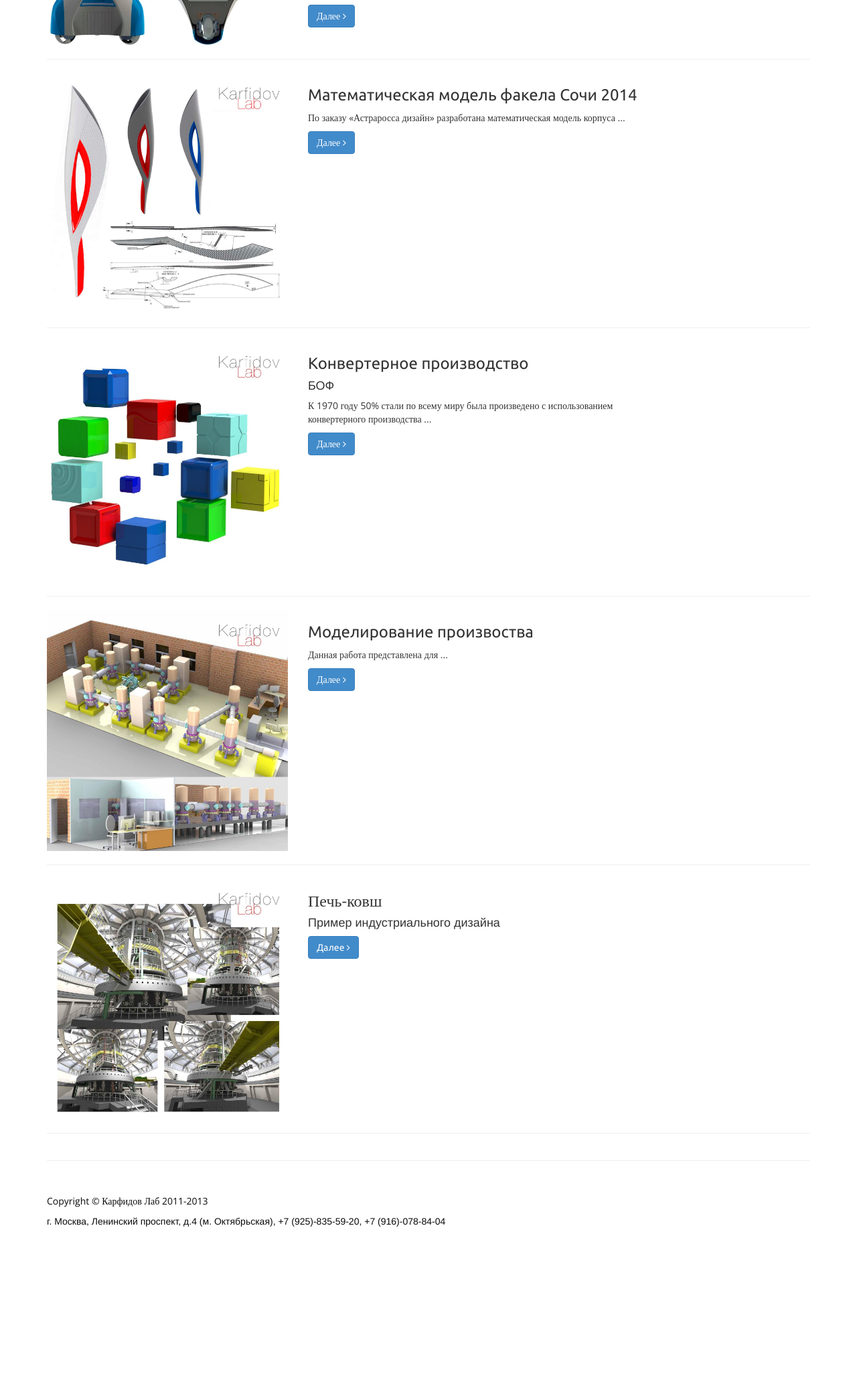
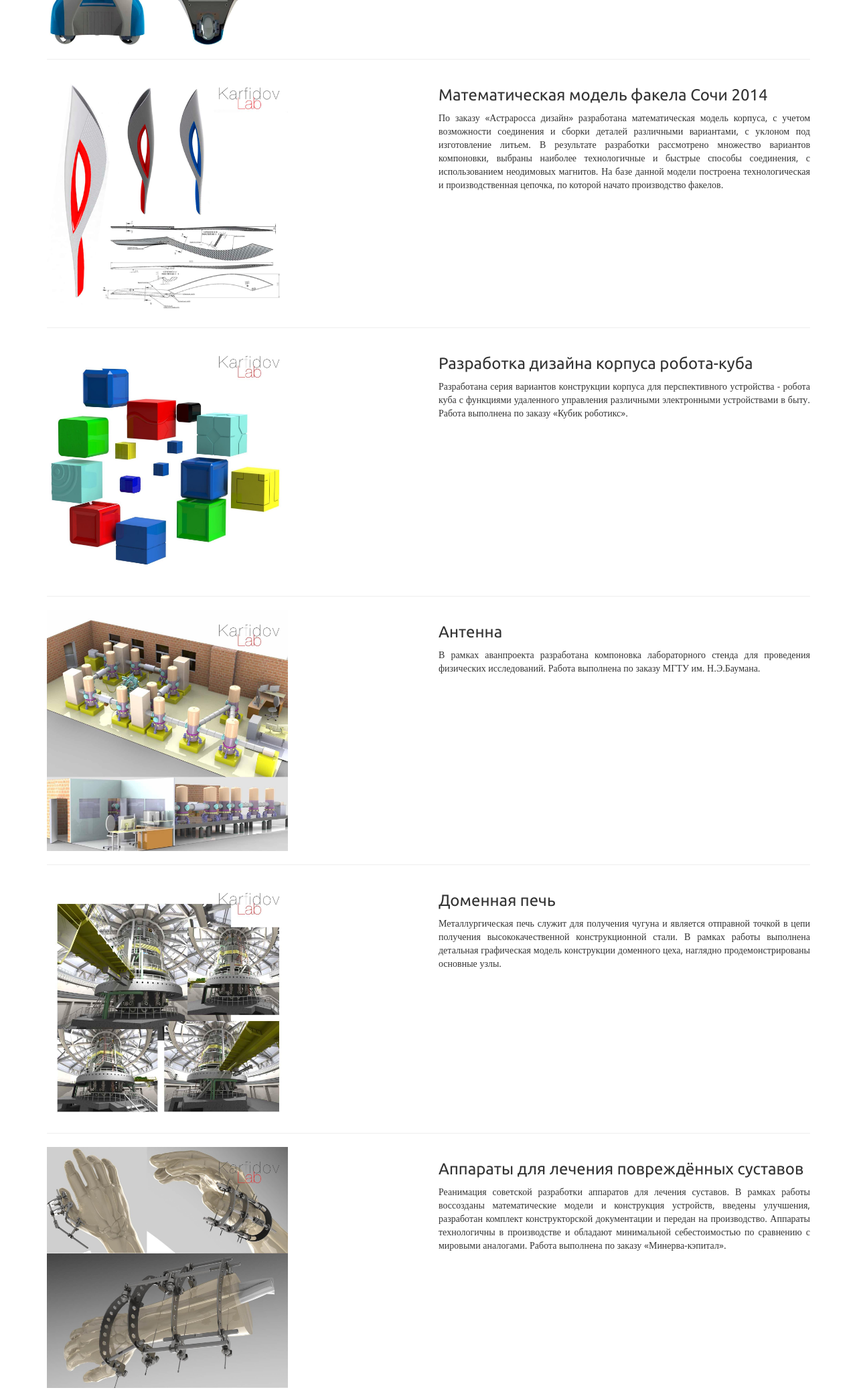
Before and after one commit to nd7141/website0, a website: page public/portfolio.html in a window 1280 px wide. Shown: the part 449-2525 px from the top of the page at 67% size. Before the commit the page ends 2343 px from the top, so only its background shows below. Drawn offline with nearby package versions, Linux system fonts and the light colour scheme.

Commit message:
Change portfolio pictures, text, and justification

```diff
--- a/public/portfolio.html
+++ b/public/portfolio.html
@@ -53,23 +53,16 @@
     <div class="container">
 
       <div class="row">
-
         <div class="col-lg-12">
-          <h1 class="page-header font1">Наши работы <small></small></h1>
-          <!--ol class="breadcrumb">
-            <li><a href="index.html">Home</a></li>
-            <li class="active">One Column Portfolio</li>
-          </ol-->
+          <h1 class="page-header font1" id="item1">Наши работы</h1>
         </div>
-
       </div>
 
       <div class="row">
         <div class="col-xs-4">
           <a href="portfolio1-item.html"><img class="img-responsive" src="Pics/portfolio1.jpg"></a>
         </div>
-
-        <div class="col-xs-4 font2">
+        <div class="col-md-offset-2 col-xs-6 font2">
           <h3 class="font1">Робот удаленного присутствия</h3>
           <p align="justify">Для воплощения дизайнерских эскизов в жизнь была реализована математическая модель конструкции робота.
               Разработана конструкция корпуса, головы, зарядного устройства.
@@ -80,76 +73,91 @@
               Работа выполнена по заказу «Ашманов и партнеры».</p>
            <p align="justify">
               Робот изготовлен, прошел испытания.</p>
-          <a class="btn btn-primary" href="portfolio1-item.html">Далее <i class="fa fa-angle-right"></i></a>
+        </div>
       </div>
 
+      <hr id="item2">
+
+      <div class="row">
+        <div class="col-xs-4">
+          <a href="portfolio-item.html"><img class="img-responsive" src="Pics/portfolio2.png"></a>
+        </div>
+
+        <div class="col-md-offset-2 col-xs-6 font2">
+          <h3 class="font1">Математическая модель факела Сочи 2014</h3>
+          <p align="justify">По заказу «Астраросса дизайн» разработана математическая модель корпуса,
+              с учетом возможности соединения и сборки деталей различными вариантами,
+              с уклоном под изготовление литьем.
+              В результате разработки рассмотрено множество вариантов компоновки,
+              выбраны наиболее технологичные и быстрые способы соединения,
+              с использованием неодимовых магнитов.
+              На базе данной модели построена технологическая и производственная цепочка,
+              по которой начато производство факелов.
+          </p>
+            <p id="item3">
+
+            </p>
+        </div>
       </div>
 
       <hr>
 
       <div class="row">
-
         <div class="col-xs-4">
-          <a href="portfolio-item.html"><img class="img-responsive" src="Pics/portfolio2.png"></a>
+          <a href="portfolio-item.html"><img class="img-responsive" src="Pics/portfolio3.jpg"></a>
         </div>
-
-        <div class="col-xs-8 font2">
-          <h3 class="font1">Математическая модель факела Сочи 2014</h3>
-          <p>По заказу «Астраросса дизайн» разработана математическая модель корпуса ...</p>
-          <a class="btn btn-primary" href="portfolio2-item.html">Далее <i class="fa fa-angle-right"></i></a>
+        <div class="col-md-offset-2 col-xs-6 font2">
+          <h3 class="font1">Разработка дизайна корпуса робота-куба</h3>
+          <p align="justify">Разработана серия вариантов конструкции корпуса для перспективного устройства -
+              робота куба с функциями удаленного управления различными электронными устройствами в быту.
+              Работа выполнена по заказу «Кубик роботикс».
+          </p>
         </div>
-
       </div>
 
       <hr>
 
       <div class="row">
-
         <div class="col-xs-4">
-          <a href="portfolio-item.html"><img class="img-responsive" src="Pics/portfolio3.jpg"></a>
+          <a href="portfolio-item.html"><img class="img-responsive" src="Pics/portfolio4.jpg"></a>
         </div>
-
-        <div class="col-xs-5 font2">
-          <h3 class="font1">Конвертерное производство</h3>
-          <h4>БОФ</h4>
-          <p>К 1970 году 50% стали по всему миру была произведено с использованием конвертерного производства ...</p>
-          <a class="btn btn-primary" href="portfolio1-item.html">Далее <i class="fa fa-angle-right"></i></a>
+        <div class="col-md-offset-2 col-xs-6 font2">
+          <h3 class="font1">Антенна</h3>
+          <p align="justify">В рамках аванпроекта разработана компоновка лабораторного стенда для проведения физических исследований.
+              Работа выполнена по заказу МГТУ им. Н.Э.Баумана.</p>
         </div>
-
       </div>
 
       <hr>
 
         <div class="row">
-
             <div class="col-xs-4">
-          <a href="portfolio-item.html"><img class="img-responsive" src="Pics/portfolio4.jpg"></a>
+                <a href="portfolio-item.html"><img class="img-responsive" src="Pics/portfolio5.jpg"></a>
             </div>
-
-        <div class="col-xs-5 font2">
-          <h3 class="font1">Моделирование произвоства</h3>
-          <h4></h4>
-          <p>Данная работа представлена для ...</p>
-          <a class="btn btn-primary" href="portfolio1-item.html">Далее <i class="fa fa-angle-right"></i></a>
+            <div class="col-md-offset-2 col-xs-6 font2">
+                <h3 class="font1">Доменная печь</h3>
+                <p align="justify">Металлургическая печь служит для получения чугуна и
+                    является отправной точкой в цепи получения высококачественной конструкционной стали.
+                    В рамках работы выполнена детальная графическая модель конструкции доменного цеха,
+                    наглядно продемонстрированы основные узлы. </p>
             </div>
-
         </div>
 
       <hr>
 
         <div class="row">
-
             <div class="col-xs-4">
-          <a href="portfolio-item.html"><img class="img-responsive" src="Pics/portfolio5.jpg"></a>
+                <a href="portfolio-item.html"><img class="img-responsive" src="Pics/portfolio6.jpg"></a>
             </div>
-
-        <div class="col-xs-5 font1">
-          <h3 class="font2">Печь-ковш</h3>
-          <h4>Пример индустриального дизайна</h4>
-          <p></p>
-          <a class="btn btn-primary" href="portfolio1-item.html">Далее <i class="fa fa-angle-right"></i></a>
+            <div class="col-md-offset-2 col-xs-6 font2">
+                <h3 class="font1">Аппараты для лечения повреждённых суставов</h3>
+                <p align="justify">Реанимация советской разработки аппаратов для лечения суставов.
+                    В рамках работы воссозданы математические модели и конструкция устройств,
+                    введены улучшения, разработан комплект конструкторской документации
+                    и передан на производство. Аппараты технологичны в производстве и обладают
+                    минимальной себестоимостью по сравнению с мировыми аналогами.
+                    Работа выполнена по заказу «Минерва-кэпитал». </p>
             </div>
-
         </div>
 
         <hr>
```
Also changed, not shown: public/index.html (+6 -6 lines). Lines whose indentation alone changed are shown as unchanged.
